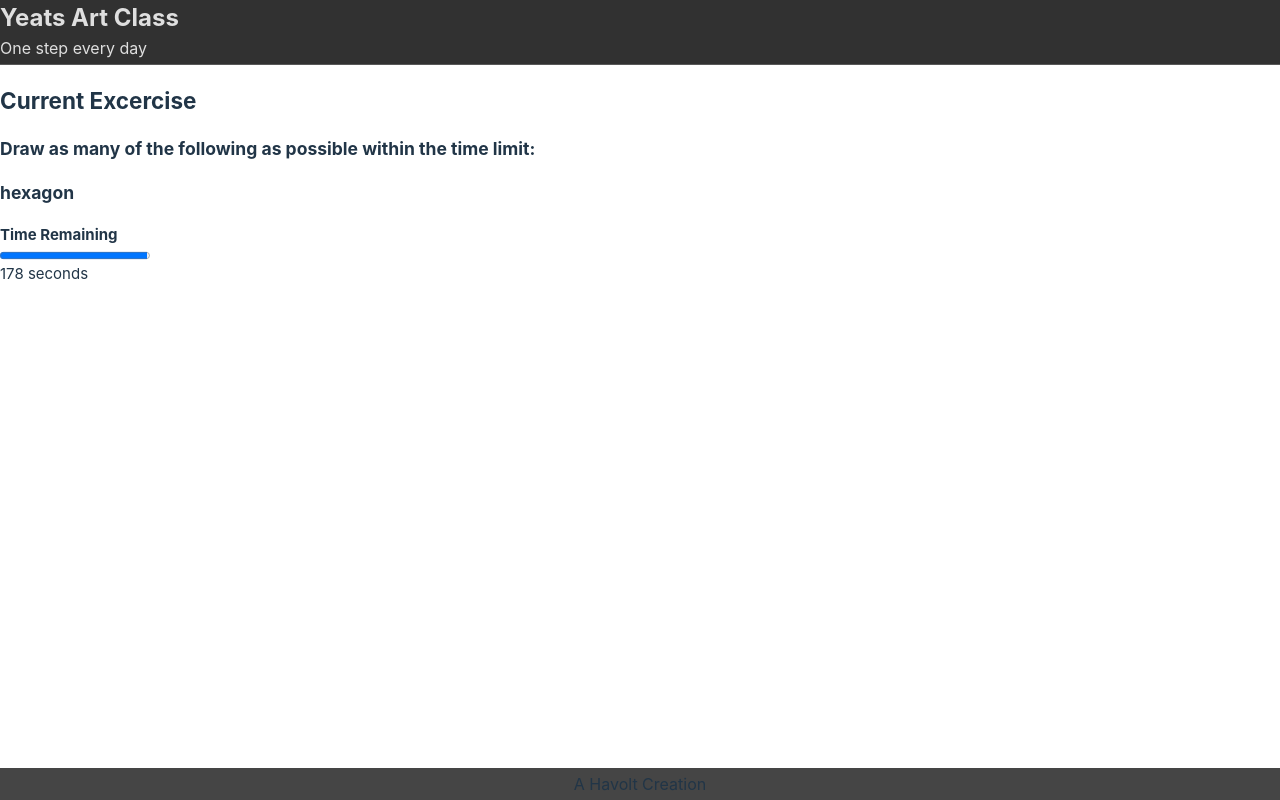
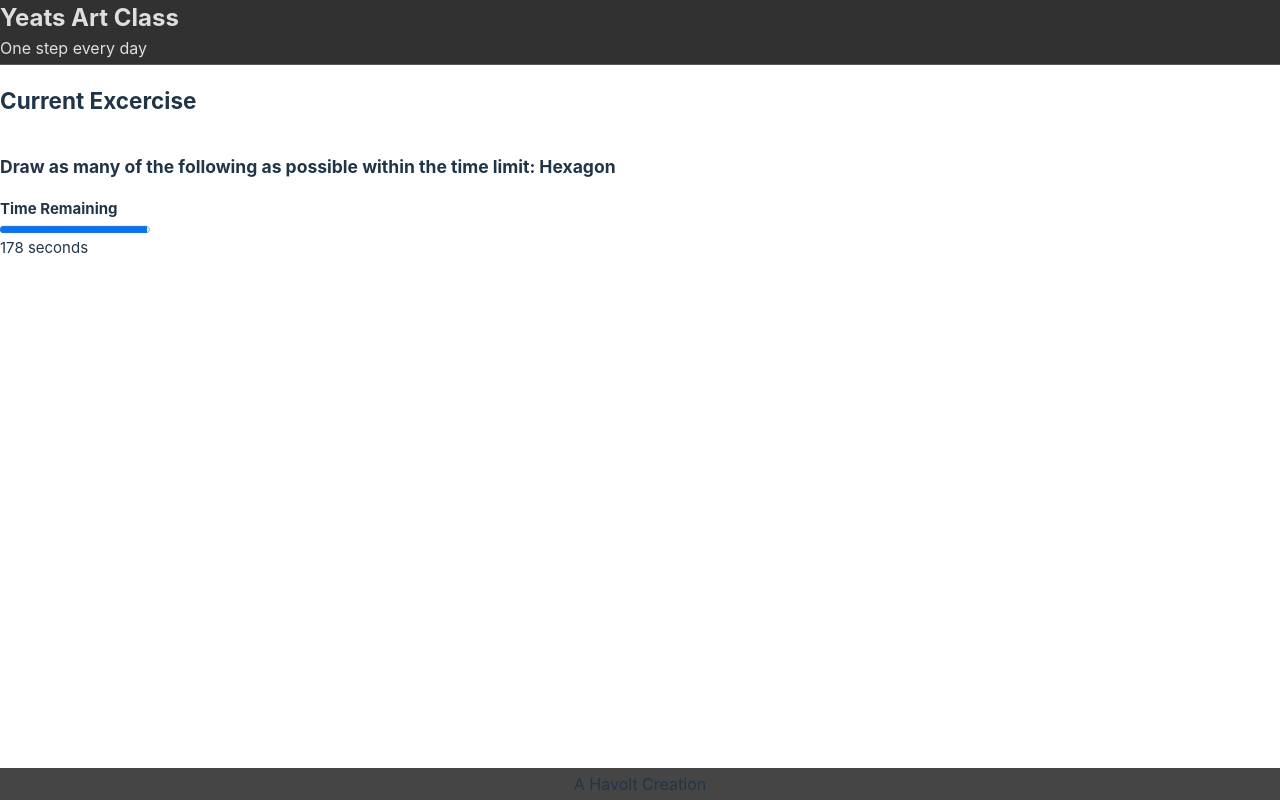
Before and after one commit to Havolt/yeats, a React (Vite) app: page / in a window 1280 px wide. Both pictures are taken after a click on the button "Start Exercises". Built offline with nearby package versions, Linux system fonts and the light colour scheme.

Commit message:
Place exercise all on a single line

```diff
--- a/src/components/SiteMain/SiteMain.scss
+++ b/src/components/SiteMain/SiteMain.scss
@@ -8,4 +8,18 @@
     ul {
         padding: 0;
     }
+
+    &__description {
+        display: flex;
+        flex-direction: row;
+    }
+
+    &__exercise {
+        display: inline-block;
+
+        &:first-letter {
+            text-transform: capitalize;
+            margin-left: .4rem;
+        }
+    }
 }
--- a/src/components/SiteMain/SiteMain.tsx
+++ b/src/components/SiteMain/SiteMain.tsx
@@ -4,13 +4,13 @@ import { useState, useEffect } from 'react'
 import ExerciseList from '../ExerciseList/ExerciseList'
 import TimeBar from '../TimeBar/TimeBar'
 // types
-import { ExerciseGroups, ExerciseJson, CurrentExercise} from '../../types/componentTypes';
+import { ExerciseGroups, ExerciseJson, CurrentExercise} from '../../types/componentTypes'
 // extra
 import EXERCISES from '../../json/exercises.json'
 import './SiteMain.scss'
 
 const exercisesJson: ExerciseJson = EXERCISES.exercises
-const BREAK_TIME_AMOUNT = 30;
+const BREAK_TIME_AMOUNT = 30
 
 type Props = {}
 
@@ -134,8 +134,11 @@ function SiteMain({}: Props) {
     { !breakInProgress &&
       <>
         <h2>Current Excercise</h2>
-        { showExerciseDescription && <h3>Draw as many of the following as possible within the time limit:</h3> }
-        <h3>{currentExercise.text}</h3>
+        { showExerciseDescription && <div className="site-main__description">
+          <h3>Draw as many of the following as possible within the time limit:
+            <span className="site-main__exercise">{`${currentExercise.text}`}</span>
+          </h3>
+        </div> }
       </>
     }
     { breakInProgress &&
```
